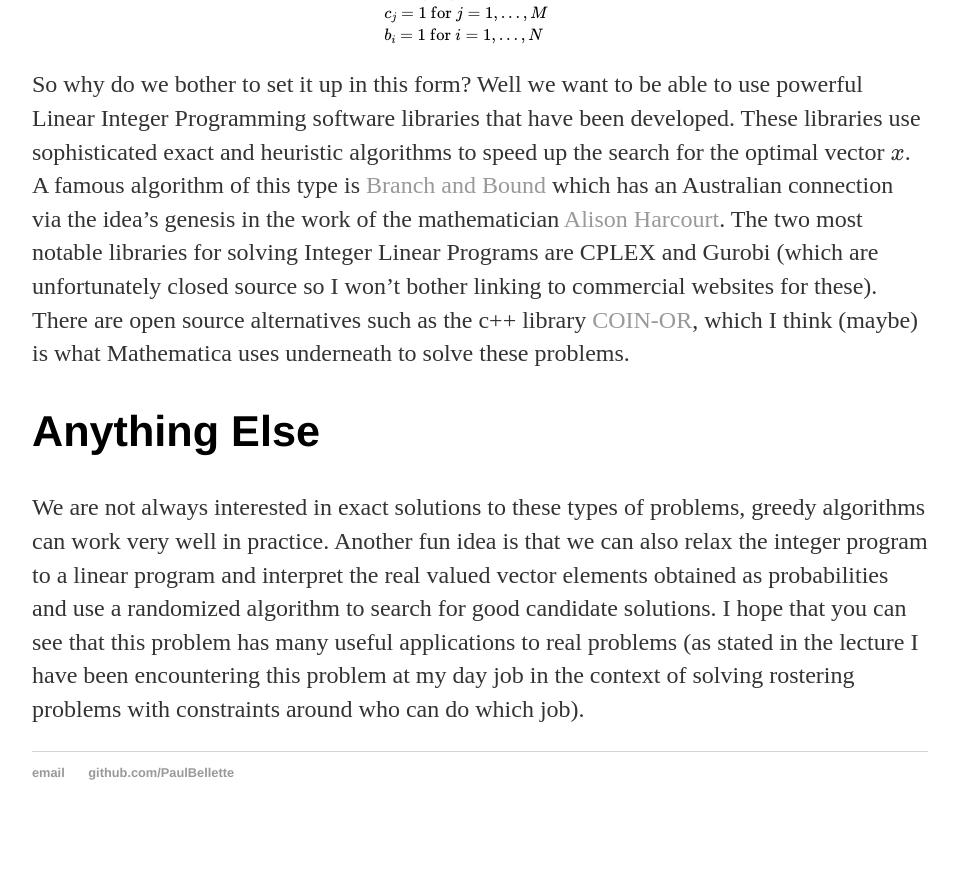
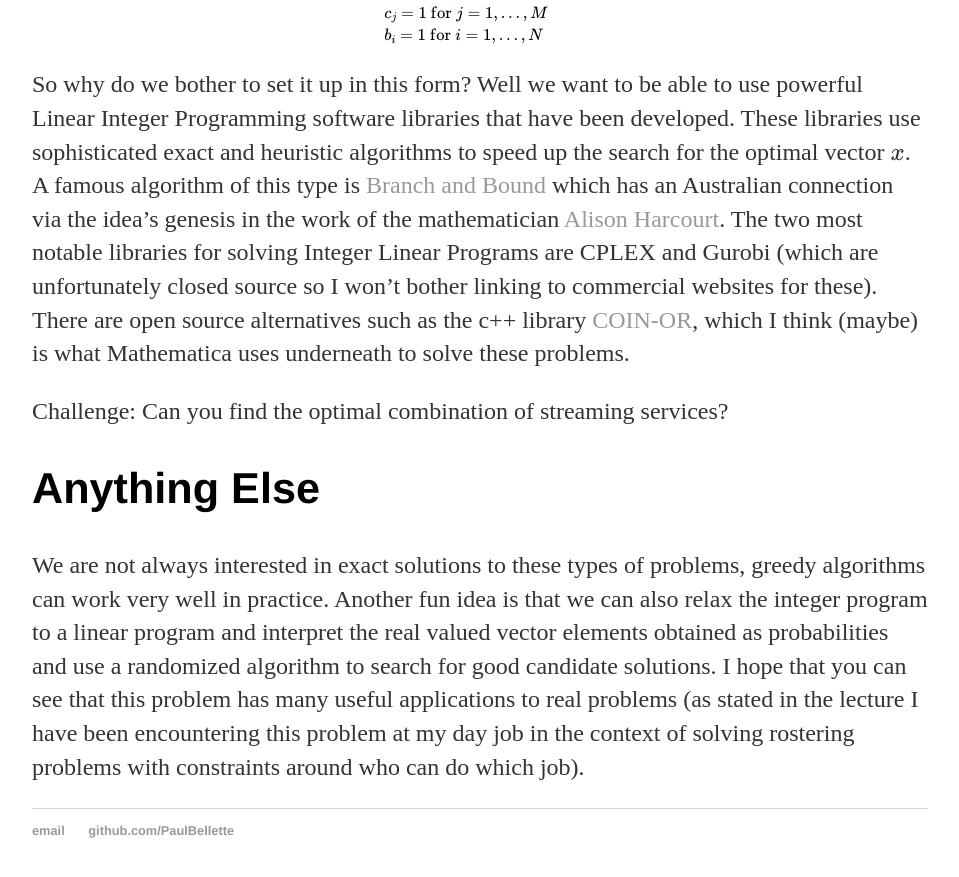
Before and after one commit to PaulBellette/PaulBellette.github.io, a Jekyll site: the page built from _posts/2020-03-22-Set-Covering.md, in a window 1280 px wide and 900 px high, scrolled down 3119 px. Shown: the top 877 px of the window, without its empty margins (160-1119 px from the left). Built offline with Jekyll 4.4.1, drawn with Linux system fonts in a browser that asks for light colours; formulas are drawn with MathJax 3; before the commit the page ends 3961 px from its top, so only the background shows below that.

Commit message:
Update 2020-03-22-Set-Covering.md

```diff
--- a/_posts/2020-03-22-Set-Covering.md
+++ b/_posts/2020-03-22-Set-Covering.md
@@ -60,6 +60,8 @@ $$
 
 So why do we bother to set it up in this form? Well we want to be able to use powerful Linear Integer Programming software libraries that have been developed. These libraries use sophisticated exact and heuristic algorithms to speed up the search for the optimal vector $x$. A famous algorithm of this type is [Branch and Bound](https://en.wikipedia.org/wiki/Branch_and_bound) which has an Australian connection via the idea's genesis in the work of the mathematician [Alison Harcourt](https://en.wikipedia.org/wiki/Alison_Harcourt). The two most notable libraries for solving Integer Linear Programs are CPLEX and Gurobi (which are unfortunately closed source so I won't bother linking to commercial websites for these). There are open source alternatives such as the c++ library [COIN-OR](https://github.com/coin-or/Clp), which I think (maybe) is what Mathematica uses underneath to solve these problems.
 
+Challenge: Can you find the optimal combination of streaming services?
+
 ## Anything Else
 
 We are not always interested in exact solutions to these types of problems, greedy algorithms can work very well in practice. Another fun idea is that we can also relax the integer program to a linear program and interpret the real valued vector elements obtained as probabilities and use a randomized algorithm to search for good candidate solutions. I hope that you can see that this problem has many useful applications to real problems (as stated in the lecture I have been encountering this problem at my day job in the context of solving rostering problems with constraints around who can do which job).
```
